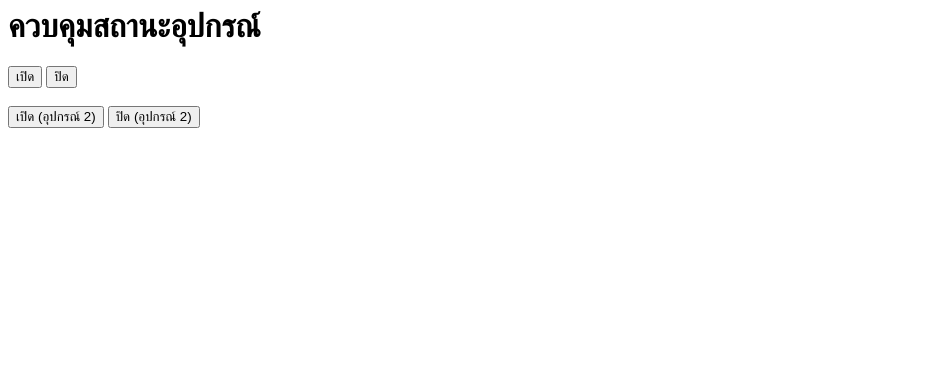
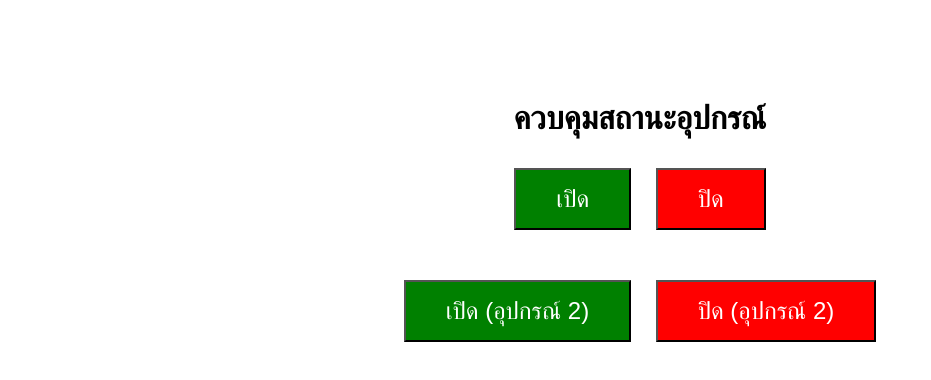
Before and after one commit to ohm05/myG4loT, a plain HTML site: page index.html in a window 1280 px wide. Shown: the whole page, without its empty margins (0-931 px from the left). Drawn offline with Linux system fonts and the light colour scheme.

Commit message:
Update index.html

```diff
--- a/index.html
+++ b/index.html
@@ -1,16 +1,47 @@
+<!DOCTYPE html>
+<html>
+<head>
+  <meta charset="UTF-8">
+  <title>Firebase Switch</title>
+  <script src="https://www.gstatic.com/firebasejs/9.6.1/firebase-app-compat.js"></script>
+  <script src="https://www.gstatic.com/firebasejs/9.6.1/firebase-firestore-compat.js"></script>
+  <style>
+    body {
+      font-family: Arial, sans-serif;
+      text-align: center;
+      margin-top: 100px;
+    }
+    button {
+      font-size: 24px;
+      padding: 15px 40px;
+      margin: 10px;
+      cursor: pointer;
+    }
+    .on {
+      background-color: green;
+      color: white;
+    }
+    .off {
+      background-color: red;
+      color: white;
+    }
+  </style>
+</head>
 <body>
 
   <h1>ควบคุมสถานะอุปกรณ์</h1>
 
-  <!-- ปุ่มชุดแรก: device1 -->
-  <button class="on" onclick="setStatus(1)">เปิด</button>
-  <button class="off" onclick="setStatus(0)">ปิด</button>
+  <!-- อุปกรณ์ 1 -->
+  <div style="margin-bottom: 30px;">
+    <button class="on" onclick="setStatus(1)">เปิด</button>
+    <button class="off" onclick="setStatus(0)">ปิด</button>
+  </div>
 
-  <br><br>
-
-  <!-- ปุ่มชุดที่สอง: device2 -->
-  <button class="on" onclick="setStatus2(1)">เปิด (อุปกรณ์ 2)</button>
-  <button class="off" onclick="setStatus2(0)">ปิด (อุปกรณ์ 2)</button>
+  <!-- อุปกรณ์ 2 -->
+  <div>
+    <button class="on" onclick="setStatus2(1)">เปิด (อุปกรณ์ 2)</button>
+    <button class="off" onclick="setStatus2(0)">ปิด (อุปกรณ์ 2)</button>
+  </div>
 
   <script>
     // Firebase config
@@ -28,7 +59,7 @@
     firebase.initializeApp(firebaseConfig);
     const db = firebase.firestore();
 
-    // ปุ่มชุดแรก
+    // อุปกรณ์ 1
     function setStatus(value) {
       db.collection("devices").doc("device1").set({
         status: value
@@ -39,7 +70,7 @@
       });
     }
 
-    // ปุ่มชุดที่สอง
+    // อุปกรณ์ 2
     function setStatus2(value) {
       db.collection("devices").doc("device2").set({
         status: value
@@ -52,3 +83,4 @@
   </script>
 
 </body>
+</html>
```
